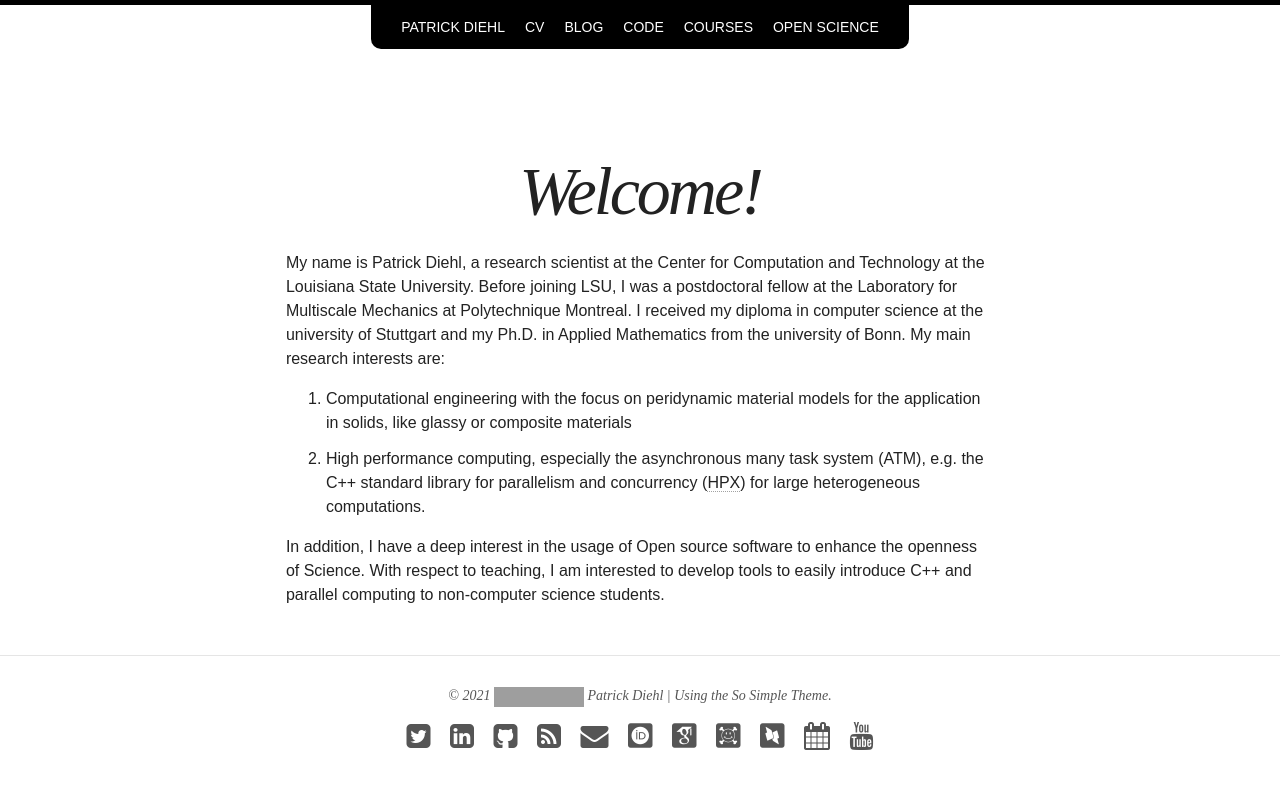
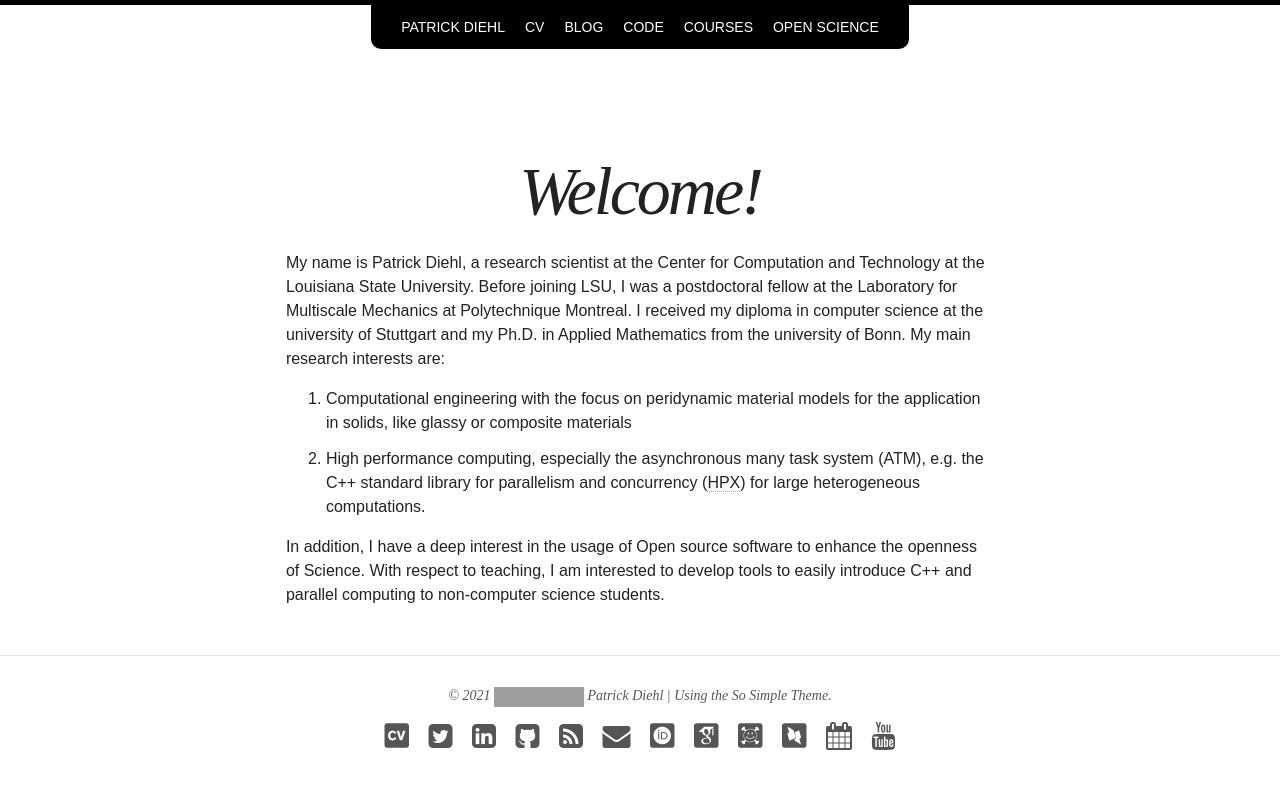
Before and after one commit to diehlpk/diehlpk.github.io, a Jekyll site: the page built from index.html, in a window 1280 px wide. Shown: the top 789 px of the page. Built offline with Jekyll 4.4.1, drawn with Linux system fonts in a browser that asks for light colours; nearby versions of some CDN libraries; some web fonts are replaced; grey boxes are pictures that could not be loaded.

Commit message:
Add CV icon

```diff
--- a/_config.yml
+++ b/_config.yml
@@ -46,6 +46,7 @@ owner:
   avatar: avatar.png
   email: me@diehlpk.de
   disqus-shortname:
+  cv: https://www.diehlpk.de/assets/cv.pdf
   twitter: diehlpk
   facebook: #username
   github: diehlpk
--- a/_includes/footer.html
+++ b/_includes/footer.html
@@ -2,6 +2,7 @@
 
 <span>&copy; {{ site.time | date: '%Y' }} <a rel="license" href="https://creativecommons.org/licenses/by-nc-nd/4.0/legalcode"><img alt="Creative Commons License" style="border-width:0" src="https://mirrors.creativecommons.org/presskit/buttons/80x15/svg/by-nc-nd.svg"></a> {{ site.owner.name }} | Using the <a href="https://mademistakes.com/work/so-simple-jekyll-theme/" rel="nofollow">So Simple Theme</a>.</span>
 <div class="social-icons">
+    {% if site.owner.cv %}<a href="{{site.owner.cv}}" title="{{ site.owner.name}}'s CV" target="_blank"><i class="ai ai-cv-square ai-2x"></i></a>{% endif %}
 	{% if site.owner.twitter %}<a href="https://twitter.com/{{ site.owner.twitter }}" title="{{ site.owner.name}} on Twitter" target="_blank"><i class="fa fa-twitter-square fa-2x"></i></a>{% endif %}
 	{% if site.owner.facebook %}<a href="https://facebook.com/{{ site.owner.facebook }}" title="{{ site.owner.name}} on Facebook" target="_blank"><i class="fa fa-facebook-square fa-2x"></i></a>{% endif %}
 	{% if site.owner.google.plus %}<a href="https://plus.google.com/+{{ site.owner.google.plus }}" title="{{ site.owner.name}} on Google+" target="_blank"><i class="fa fa-google-plus-square fa-2x"></i></a>{% endif %}
```
